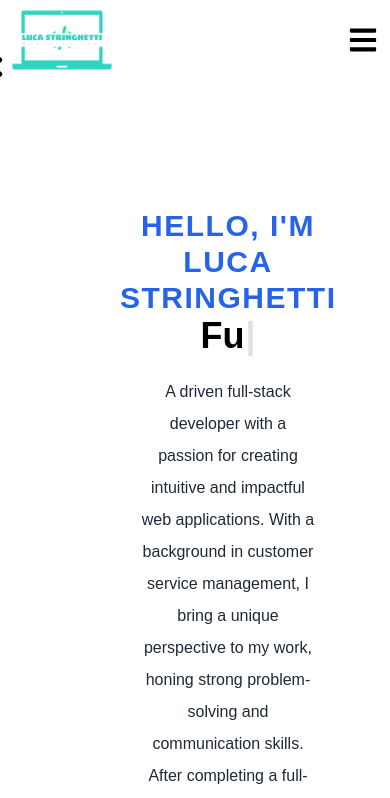
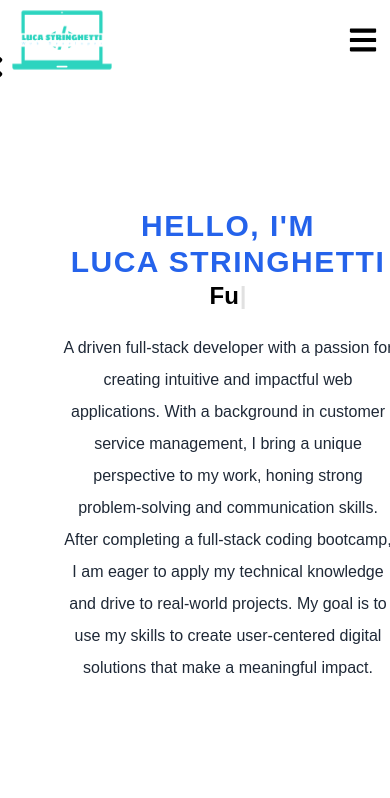
Before and after one commit to Quantumminded/my-portfolio, a Next.js app: page / in a window 390 px wide. Shown: the top 798 px of the page. Built offline with nearby package versions, Linux system fonts and the light colour scheme.

Commit message:
fixing responsive design in landingpage

```diff
--- a/components/Landing.jsx
+++ b/components/Landing.jsx
@@ -11,7 +11,7 @@ const Landing = () => {
 
   return (
     <>
-      <div className="text-center py-24 px-auto mx-auto">
+      <div className="text-center py-24 ">
         <h2 className=" text-blue-600 dark:text-teal-400 text-3xl md:text-6xl tracking-wider uppercase font-bold text-center ">
 
           <motion.div
@@ -29,7 +29,7 @@ const Landing = () => {
             <p className="">Luca Stringhetti</p>
           </motion.div>
         </h2>
-        <h3 className="text-4xl dark:text-white font-bold">
+        <h3 className="text-2xl md:text-3xl lg:text-5xl dark:text-white font-bold ">
           <Typewriter
             options={{
               strings: [
--- a/pages/index.js
+++ b/pages/index.js
@@ -173,7 +173,7 @@ export default function Home() {
 
       <main className="bg-white px-10 dark:bg-gray-900 md:px-20 lg:px-40 lg:py-32">
         {/* ABOUT SECTION */}
-        <section id="home" className="sm:flex-row md-flex-row lg:flex py-28 px-20">
+        <section id="home" className="sm:flex-row md-flex-row lg:flex py-28 lg:px-80 lg:gap-40">
           <Landing />
         </section>
 
@@ -193,7 +193,7 @@ export default function Home() {
         </section>
 
         {/* CONTACT FORM */}
-        <section id="contact" className="pb-10">
+        <section id="contact" className="pb-10 pt-20">
           <Contact />
         </section>
 
```
